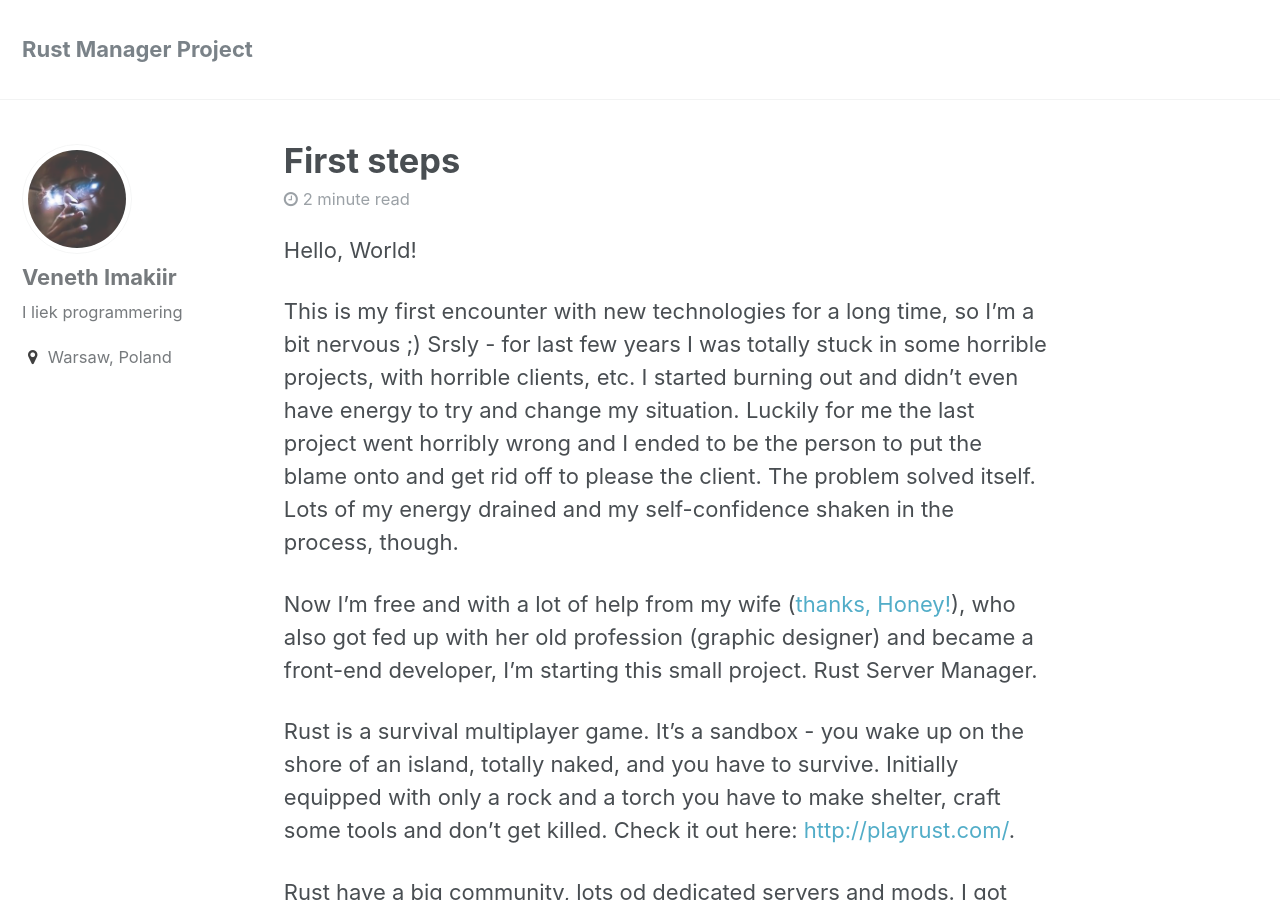
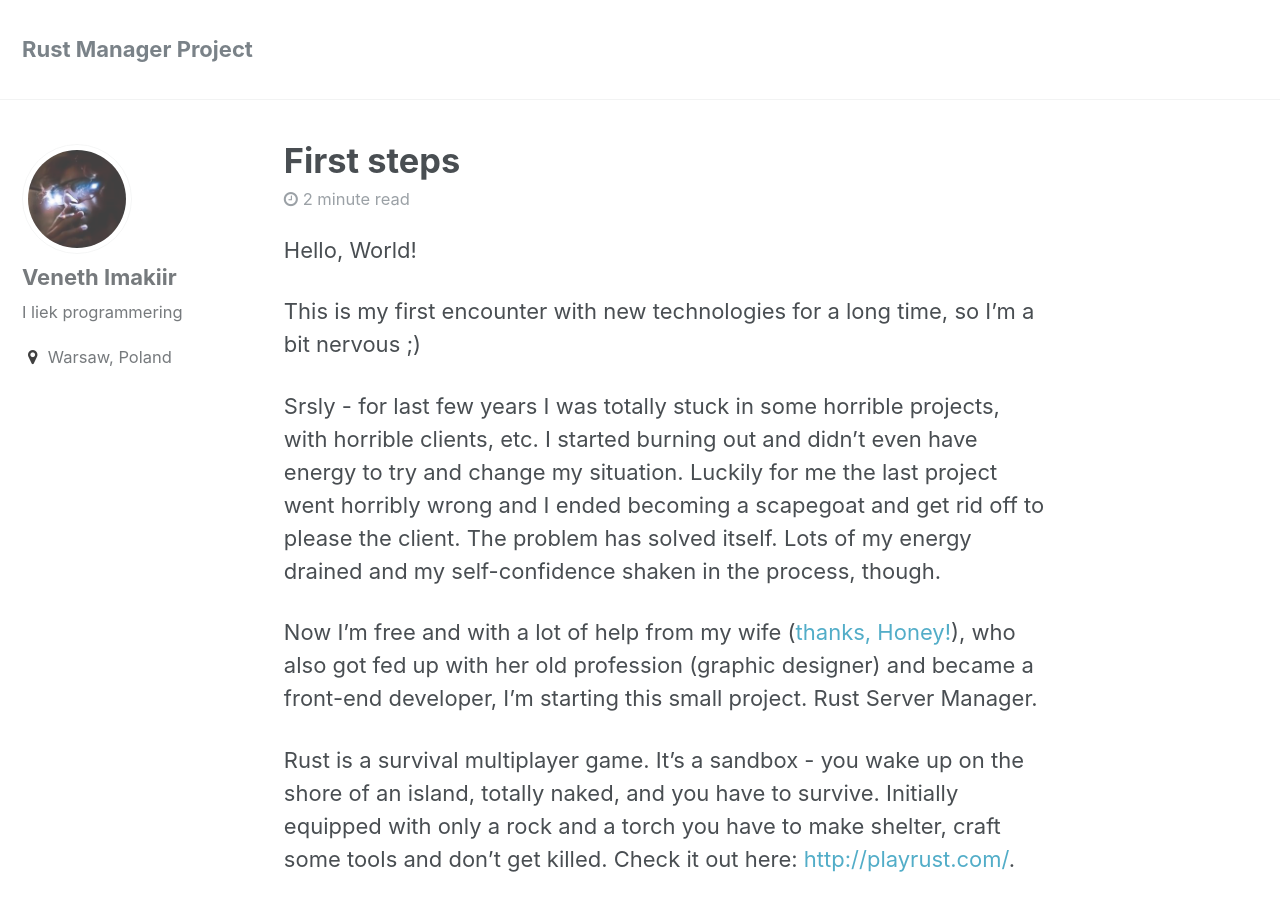
Before and after one commit to VenethImakiir/RustManager, a Jekyll site: the page built from _posts/2017-02-27-first-steps.md, in a window 1280 px wide and 900 px high. Built offline with Jekyll 4.4.1, drawn with Linux system fonts in a browser that asks for light colours.

Commit message:
first post edit

```diff
--- a/_posts/2017-02-27-first-steps.md
+++ b/_posts/2017-02-27-first-steps.md
@@ -1,5 +1,6 @@
 ---
 title: 	"First steps"
+excerpt_separator: "<!--more-->"
 categories:
   - DSP2017
 tags:
@@ -10,7 +11,11 @@ tags:
 
 Hello, World!
 
-This is my first encounter with new technologies for a long time, so I'm a bit nervous ;) Srsly - for last few years I was totally stuck in some horrible projects, with horrible clients, etc. I started burning out and didn't even have energy to try and change my situation. Luckily for me the last project went horribly wrong and I ended to be the person to put the blame onto and get rid off to please the client. The problem solved itself. Lots of my energy drained and my self-confidence shaken in the process, though.
+This is my first encounter with new technologies for a long time, so I'm a bit nervous ;)
+
+<!--more-->
+
+Srsly - for last few years I was totally stuck in some horrible projects, with horrible clients, etc. I started burning out and didn't even have energy to try and change my situation. Luckily for me the last project went horribly wrong and I ended becoming a scapegoat and get rid off to please the client. The problem has solved itself. Lots of my energy drained and my self-confidence shaken in the process, though.
 
 Now I'm free and with a lot of help from my wife ([thanks, Honey!](https://ka1130.github.io/)), who also got fed up with her old profession (graphic designer) and became a front-end developer, I'm starting this small project. Rust Server Manager.
 
```
